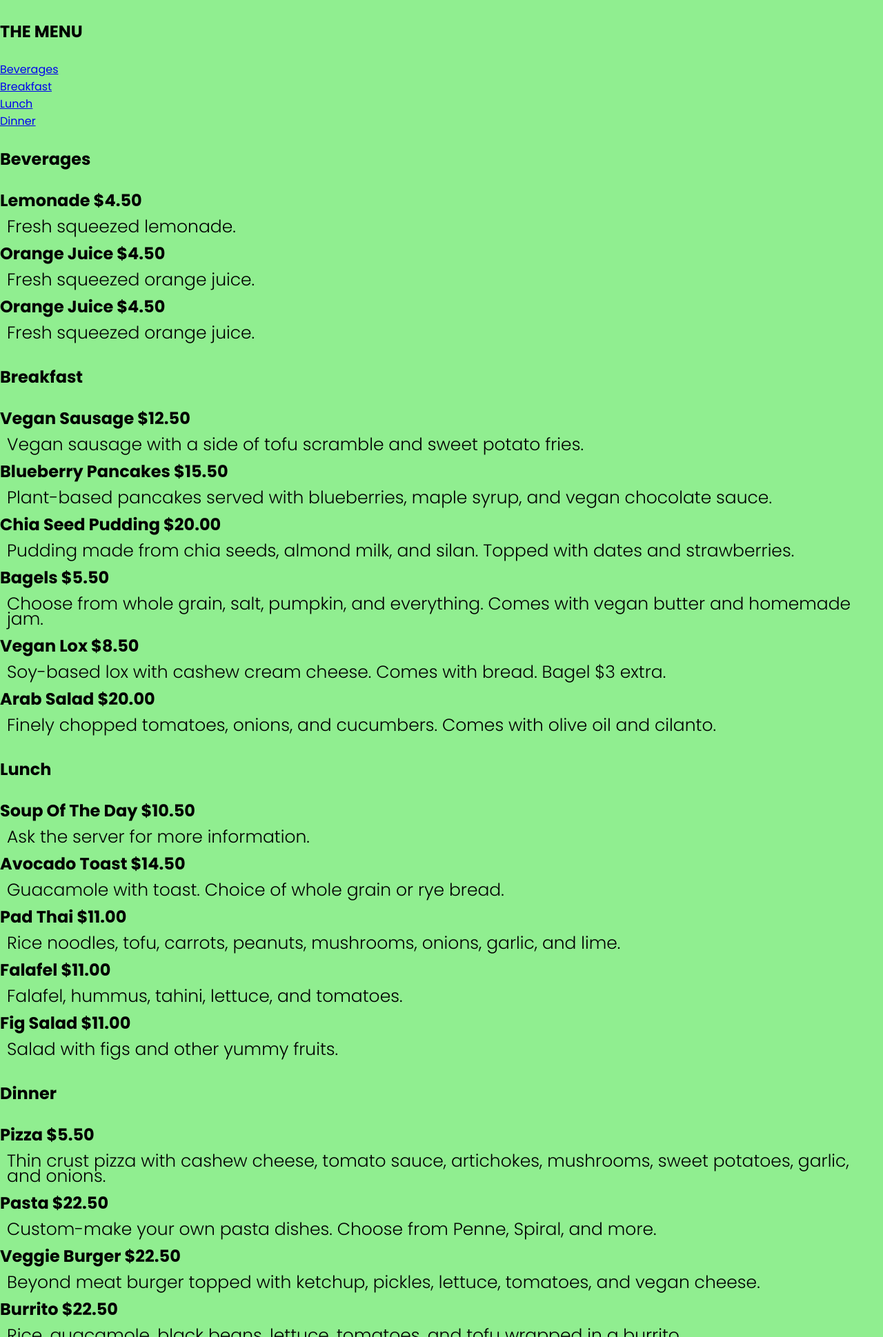
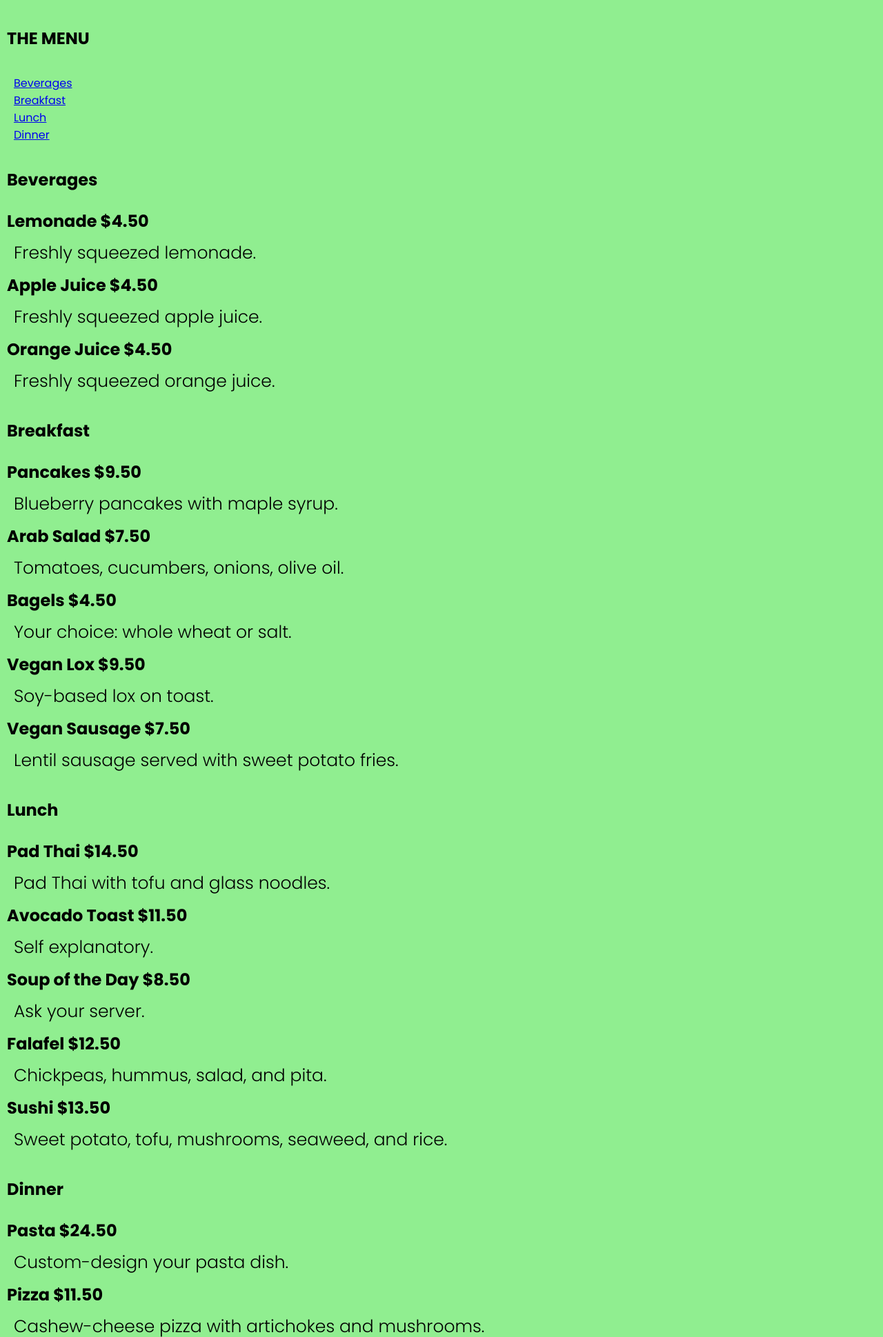
Before and after one commit to ArielSchwalb/restaurant, a plain HTML site: page menu.html in a window 1280 px wide. Shown: the part 861-2800 px from the top of the page at 69% size. Drawn offline with Linux system fonts and the light colour scheme.

Commit message:
second draft

```diff
--- a/css/style.css
+++ b/css/style.css
@@ -75,15 +75,16 @@ nav img {
 
 .text-box h1 {
     font-size: 100px;
-    font-family: 'Oleo Script Swash Caps';
+    font-family: 'Poppins', sans-serif;
     font-weight: 400;
     background-color: transparent;
 }
 
 .text-box p {
-    margin: 10px 0px 60px;
+    margin-bottom: 70px;
     font-size: 30px;
     color: black;
+    font-weight: normal;
     background-color: transparent;
 }
 
@@ -163,7 +164,7 @@ nav .fa {
     width: 80%;
     margin: auto;
     text-align: center;
-    padding-top: 100px;
+    padding-top: 30px;
 }
 
 .meal h1 {
@@ -236,8 +237,8 @@ h3 {
     width: 100%;
     margin: auto;
     text-align: center;
-    padding-top: 50px;
-    padding-bottom: 0%;
+    padding-top: 30px;
+    padding-bottom: 20px;
     background-color: #F1E249;
     }
 
@@ -259,8 +260,8 @@ h3 {
 }
 
 .campus-col img {
-    width: 100%;
-    height: 100%;
+    width: fit-content;
+    height: 400px;
     position: left;
 }
 
@@ -270,6 +271,10 @@ h3 {
 
 .campus .row {
     background-color: #F1E249;
+    padding-left: 240px;
+    padding-right: 240px;
+    padding-top: 0;
+    height: 400px;
 }
 
 .layer {
@@ -280,14 +285,6 @@ h3 {
     top: 0;
     left: 0;
     transition: 0.5s;
-}
-
-.layer img {
-    background: transparent;
-}
-
-* .layer {
-    background-color: transparent;
 }
 
 .layer:hover {
@@ -317,7 +314,7 @@ h3 {
 .testimonials {
     width: 80%;
     margin: auto;
-    padding-top: 100px;
+    padding-top: 30px;
     text-align: center;
 }
 
@@ -332,10 +329,11 @@ h3 {
 .testimonial-col {
     flex-basis: 44%;
     border-radius: 10px;
-    margin-bottom: 5%;
+    margin-top: 20px;
+    margin-bottom: 40px;
     text-align: left;
     background: white;
-    padding: 60px 30px 50px 30px;
+    padding: 20px 10px 20px 10px;
     cursor: pointer;
     display: flex;
 }
@@ -443,7 +441,7 @@ h3 {
 
 .about-col {
     flex-basis: 48%;
-    padding: 30px 30px;
+    padding: 30px 30px 10px 30px;
     background-color: #FFF1A8;
 }
 
@@ -481,9 +479,15 @@ h3 {
 
 /* ------- Menu  Content --------*/
 
-.menu {
+.menu-col {
     line-height: normal;
-    padding: auto;
+    margin: 10px 10px 10px 10px;
+}
+
+
+.menu p {
+    line-height: normal;
+
     margin: auto;
 }
 
--- a/menu.html
+++ b/menu.html
@@ -2,7 +2,7 @@
 <html>
     <head>
         <meta name="viewport" content="with=device-width, initial-scale=1.0">
-        <title>University Website Design - Easy Tutorials</title>
+        <title>Ariel's Cafe</title>
         <link rel="stylesheet" href="../restaurant/css/style.css">
         <link rel="preconnect" href="https://fonts.googleapis.com">
 <link rel="preconnect" href="https://fonts.gstatic.com" crossorigin>
@@ -45,14 +45,16 @@
 
         <!-------- Blog Page Content -------->
 
-       <section class="blog-content">
+       <section class="menu">
 
         <div class="row">
-            <div class="blog-left">
+            <div class="menu-col">
                     <!-- Menu -->
 <div id="menu" class="menu">
 
-    <br><h1 class="menu-col">THE MENU</h1><br>
+    <br><h1 class="menus">THE MENU</h1><br>
+
+
 
     <div class="menu-col">
     <a href="#beverages"><div class="beverages">Beverages</div></a>
@@ -61,100 +63,75 @@
     <a href="#dinner"><div class="dinner">Dinner</div></a>
     </div>
 
-    <br><h1 id="beverages" class="menu-col">Beverages</h1>
-    <div class="w3-container w3-white w3-padding-32"> <br>
+        <div>
+        <br><h1 id="beverages">Beverages</h1><br>
+        </div>
 
-    <h1><b>Lemonade</b> <span class="menu-col">$4.50</span></h1>
-    <p class="w3-text-grey">Fresh squeezed lemonade.</p>
-    </div>
+        <h1><b>Lemonade</b>  $4.50</h1>
+        <p>Freshly squeezed lemonade.</p>
 
-    <h1><b>Orange Juice</b> <span class="menu-col">$4.50</span></h1>
-    <p class="w3-text-grey">Fresh squeezed orange juice.</p>
-    </div>
+        <h1><b>Apple Juice</b>  $4.50</h1>
+        <p>Freshly squeezed apple juice.</p>
 
-    <h1><b>Orange Juice</b> <span class="menu-col">$4.50</span></h1>
-    <p class="w3-text-grey">Fresh squeezed orange juice.</p>
-    </div>
+        <h1><b>Orange Juice</b>  $4.50</h1>
+        <p>Freshly squeezed orange juice.</p>
 
-    </div>
+        <div>
+        <br><h1 id="breakfast">Breakfast</h1><br>
+        </div>
 
-    <br><h1 id="breakfast" class="menu-col">Breakfast</h1>
-    <div class="w3-container w3-white w3-padding-32"><br>
+        <h1><b>Pancakes</b>  $9.50</h1>
+        <p>Blueberry pancakes with maple syrup.</p>
 
-    <div id="breakfast" class="menu-col">
-    <h1><b>Vegan Sausage</b> <span class="w3-right w3-tag w3-dark-grey w3-round">$12.50</span></h1>
-    <p class="w3-text-grey">Vegan sausage with a side of tofu scramble and sweet potato fries.</p>
+        <h1><b>Arab Salad</b>  $7.50</h1>
+        <p>Tomatoes, cucumbers, onions, olive oil.</p>
 
-    <h1><b>Blueberry Pancakes</b> <span class="menu-col">$15.50</span></h1>
-    <p class="w3-text-grey">Plant-based pancakes served with blueberries, maple syrup, and vegan chocolate sauce.</p>
+        <h1><b>Bagels</b>  $4.50</h1>
+        <p>Your choice: whole wheat or salt.</p>
 
-    <h1><b>Chia Seed Pudding</b> <span class="menu-col"></span>
-    <span class="w3-right w3-tag w3-dark-grey w3-round">$20.00</span></h1>
-    <p class="w3-text-grey">Pudding made from chia seeds, almond milk, and silan. Topped with dates and strawberries. </p>
-    </div>
+        <h1><b>Vegan Lox</b>  $9.50</h1>
+        <p>Soy-based lox on toast.</p>
 
-    <h1><b>Bagels</b> <span class="menu-col">$5.50</span></h1>
-    <p class="w3-text-grey">Choose from whole grain, salt, pumpkin, and everything. Comes with vegan butter and homemade jam.</p>
+        <h1><b>Vegan Sausage</b>  $7.50</h1>
+        <p>Lentil sausage served with sweet potato fries.</p>
 
-    <h1><b>Vegan Lox</b> <span class="menu-col">$8.50</span></h1>
-    <p class="w3-text-grey">Soy-based lox with cashew cream cheese. Comes with bread. Bagel $3 extra.</p>
+        <div>
+        <br><h1 id="lunch">Lunch</h1><br>
+        </div>
 
-    <h1><b>Arab Salad</b> <span class="menu-col"></span>
-    <span class="w3-right w3-tag w3-dark-grey w3-round">$20.00</span></h1>
-    <p class="w3-text-grey">Finely chopped tomatoes, onions, and cucumbers. Comes with olive oil and cilanto.</p>
-    </div>
+        <h1><b>Pad Thai</b>  $14.50</h1>
+        <p>Pad Thai with tofu and glass noodles.</p>
 
-    <br><h1 id="lunch" class="lunch">Lunch</h1>
-    <div class="w3-container w3-white w3-padding-32"><br>
+        <h1><b>Avocado Toast</b>  $11.50</h1>
+        <p>Self explanatory.</p>
 
-    <h1><b>Soup Of The Day</b> <span class="lunch"></span>
-    <span class="w3-right w3-tag w3-dark-grey w3-round">$10.50</span></h1>
-    <p class="w3-text-grey">Ask the server for more information.</p>
+        <h1><b>Soup of the Day</b>  $8.50</h1>
+        <p>Ask your server.</p>
 
-    <h1><b>Avocado Toast</b> <span class="lunch">$14.50</span></h1>
-    <p class="w3-text-grey">Guacamole with toast. Choice of whole grain or rye bread.</p>
+        <h1><b>Falafel</b>  $12.50</h1>
+        <p>Chickpeas, hummus, salad, and pita.</p>
 
+        <h1><b>Sushi</b>  $13.50</h1>
+        <p>Sweet potato, tofu, mushrooms, seaweed, and rice.</p>
 
-    <h1><b>Pad Thai</b> <span class="lunch">$11.00</span></h1>
-    <p class="w3-text-grey">Rice noodles, tofu, carrots, peanuts, mushrooms, onions, garlic, and lime. </p>
-    </div>
+        <div>
+        <br><h1 id="dinner">Dinner</h1><br>
+        </div>
 
-    <h1><b>Falafel</b> <span class="lunch">$11.00</span></h1>
-    <p class="w3-text-grey">Falafel, hummus, tahini, lettuce, and tomatoes. </p>
-    </div>
+        <h1><b>Pasta</b>  $24.50</h1>
+        <p>Custom-design your pasta dish.</p>
 
-    <h1><b>Fig Salad</b> <span class="lunch">$11.00</span></h1>
-    <p class="w3-text-grey">Salad with figs and other yummy fruits.</p>
-    </div>
+        <h1><b>Pizza</b>  $11.50</h1>
+        <p>Cashew-cheese pizza with artichokes and mushrooms.</p>
 
-    <br><h1 id="dinner" class="lunch">Dinner</h1>
-    <div class="w3-container w3-white w3-padding-32"><br>
+        <h1><b>Veggie Burger</b>  $8.50</h1>
+        <p>Lentil burger with toppings. Served with fries.</p>
 
-    <h1><b>Pizza</b> <span class="lunch"></span>
-    <span class="w3-right w3-tag w3-dark-grey w3-round">$5.50</span></h1>
-    <p class="w3-text-grey">Thin crust pizza with cashew cheese, tomato sauce, artichokes, mushrooms, sweet potatoes, garlic, and onions.</p>
+        <h1><b>Burritos</b>  $12.50</h1>
+        <p>Black beans, rice, avocado, and salsa.</p>
 
-
-    <h1><b>Pasta</b> <span class="Dinner">$22.50</span></h1>
-    <p class="w3-text-grey">Custom-make your own pasta dishes. Choose from Penne, Spiral, and more.</p>
-
-
-    <h1><b>Veggie Burger</b> <span class="Dinner">$22.50</span></h1>
-    <p class="w3-text-grey">Beyond meat burger topped with ketchup, pickles, lettuce, tomatoes, and vegan cheese.</p>
-    </div>
-
-    <h1><b>Burrito</b> <span class="Dinner">$22.50</span></h1>
-    <p class="w3-text-grey">Rice, guacamole, black beans, lettuce, tomatoes, and tofu wrapped in a burrito.</p>
-    </div>
-
-    <h1><b>Hummus</b> <span class="Dinner">$22.50</span></h1>
-    <p class="w3-text-grey">Hummus, chickpeas, olive oil, and cilanto.</p>
-    </div>
-
-    <h1><b>Samosas</b> <span class="Dinner">$22.50</span></h1>
-    <p class="w3-text-grey">Indian samosas filled with potatoes, peas, and onions. Comes with 4 samosas.</p>
-    </div>
-    </div>
+        <h1><b>Hummus</b>  $13.50</h1>
+        <p>Hummus bowl with chickpeas and olive oil.</p>
 
 
        </section>
@@ -163,8 +140,8 @@
 
         <section class="footer">
             <h4>About Us</h4>
-            <p>Lorem ipsum dolar sit amet, consectetur elit. Pellenteqsue aliquet turpis nulla, eleifend
-               faucibus <br> est sollicitudin ut. Maecenas ut venenatis ex, et dapibus purus Donec sit.</p>
+            <p>Ariel's Cafe&copy; is a licensed restaurant business currently operating in Israel, UAE, and Qatar.
+            We specialize in crafting vegan and vegetarian cusine. All menu items are kosher and halal.</p>
             <div class="icons">
                 <i class="fab fa-facebook-f"></i>
                 <i class="fab fa-twitter"></i>
```
Also changed, not shown: about.html (+2 -2 lines), contact.html (+3 -3 lines), gallery.html (+2 -2 lines), index.html (+7 -13 lines).
